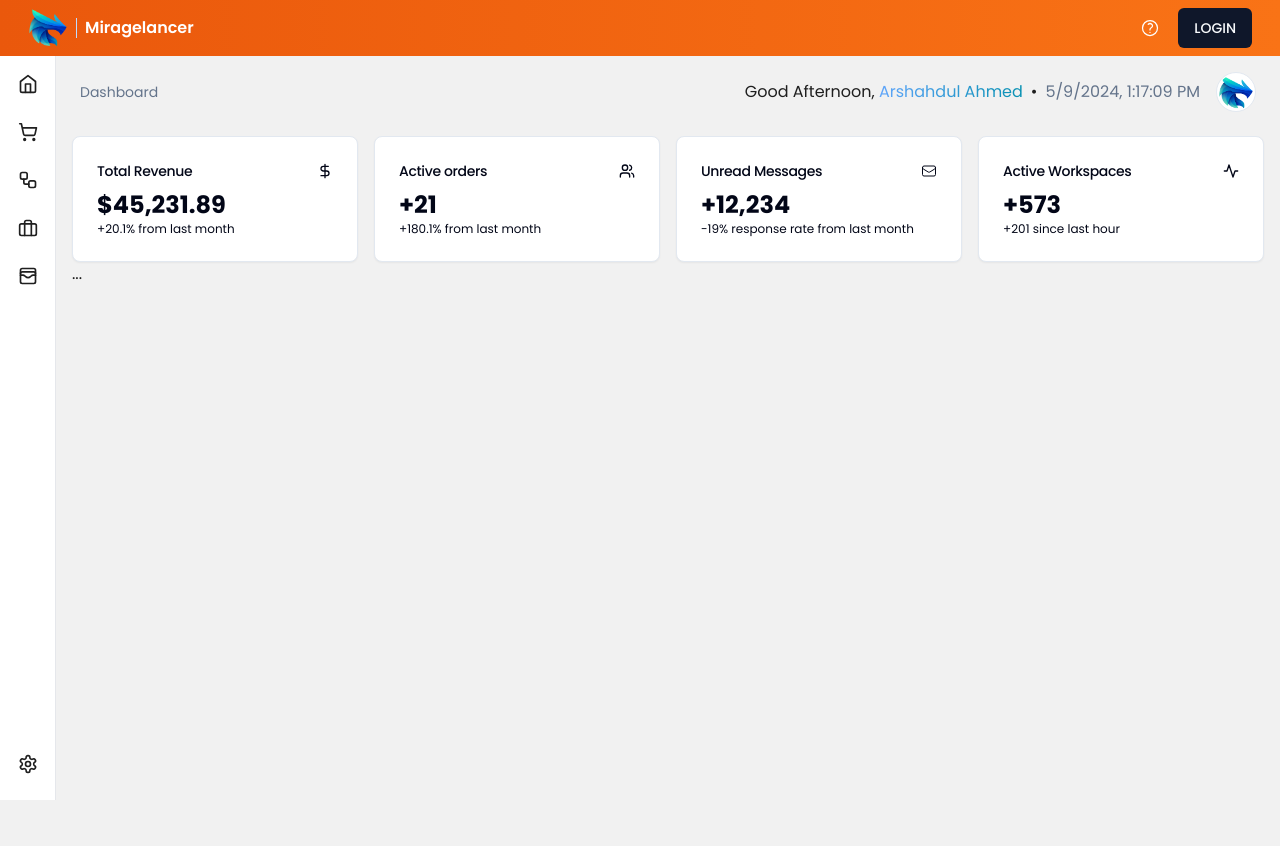
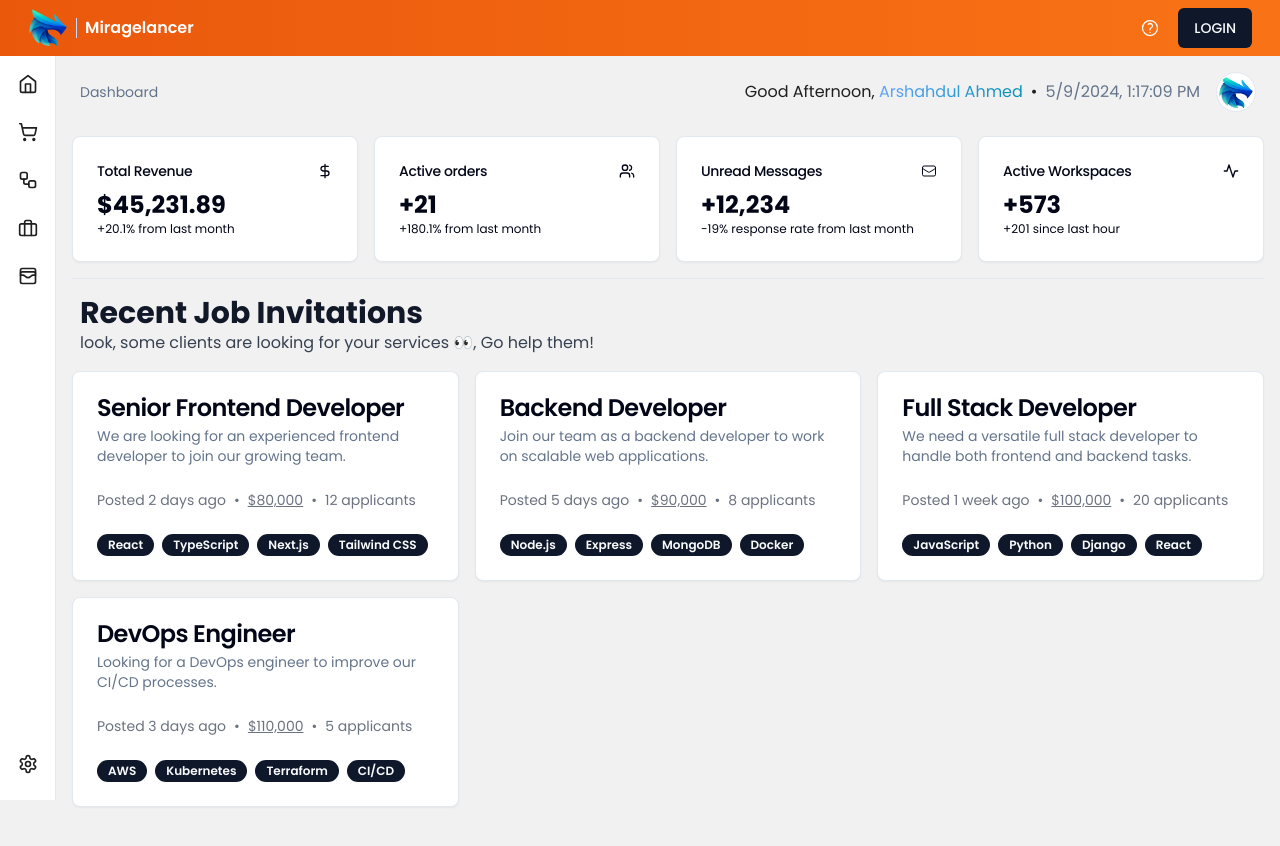
Before and after one commit to Webrizen/miragelancer, a Next.js app in the folder frontend/user/: page /dashboard in a window 1280 px wide. Shown: the top 846 px of the page. Built offline with nearby package versions, Linux system fonts and the light colour scheme.

Commit message:
"Added job listings section to dashboard page with sample data and UI components"

```diff
--- a/frontend/user/src/app/dashboard/page.js
+++ b/frontend/user/src/app/dashboard/page.js
@@ -8,6 +8,48 @@ import {
   CardHeader,
   CardTitle,
 } from "@/components/ui/card";
+import Link from "next/link";
+import { Separator } from "@/components/ui/separator";
+import { Badge } from "@/components/ui/badge";
+
+const jobs = [
+  {
+    title: "Senior Frontend Developer",
+    description:
+      "We are looking for an experienced frontend developer to join our growing team.",
+    posted: "Posted 2 days ago",
+    salary: "$80,000",
+    applicants: "12 applicants",
+    skills: ["React", "TypeScript", "Next.js", "Tailwind CSS"],
+  },
+  {
+    title: "Backend Developer",
+    description:
+      "Join our team as a backend developer to work on scalable web applications.",
+    posted: "Posted 5 days ago",
+    salary: "$90,000",
+    applicants: "8 applicants",
+    skills: ["Node.js", "Express", "MongoDB", "Docker"],
+  },
+  {
+    title: "Full Stack Developer",
+    description:
+      "We need a versatile full stack developer to handle both frontend and backend tasks.",
+    posted: "Posted 1 week ago",
+    salary: "$100,000",
+    applicants: "20 applicants",
+    skills: ["JavaScript", "Python", "Django", "React"],
+  },
+  {
+    title: "DevOps Engineer",
+    description:
+      "Looking for a DevOps engineer to improve our CI/CD processes.",
+    posted: "Posted 3 days ago",
+    salary: "$110,000",
+    applicants: "5 applicants",
+    skills: ["AWS", "Kubernetes", "Terraform", "CI/CD"],
+  },
+];
 
 export default function page() {
   return (
@@ -114,8 +156,42 @@ export default function page() {
           </CardContent>
         </Card>
       </div>
-      <div>
-        ...
+      <Separator className="my-4" />
+      <div className="max-w-2xl text-left mb-4 mx-2">
+        <h1 className="text-3xl font-bold text-gray-900 dark:text-white capitalize">
+          Recent Job Invitations
+        </h1>
+        <p className="text-gray-700 dark:text-gray-300 max-w-xl mx-auto md:mx-0">
+          look, some clients are looking for your services 👀, Go help them!
+        </p>
+      </div>
+      <div className="grid md:grid-cols-3 grid-cols-1 gap-4 items-center">
+        {jobs.map((job, index) => (
+          <Link href="/jobs" asChild key={index}>
+            <Card className="w-full">
+              <CardHeader>
+                <CardTitle>{job.title}</CardTitle>
+                <CardDescription>{job.description}</CardDescription>
+              </CardHeader>
+              <CardContent>
+                <div className="flex justify-start flex-wrap gap-2 whitespace-nowrap items-center text-sm text-gray-500 dark:text-gray-400">
+                  <span>{job.posted}</span>
+                  <span>•</span>
+                  <span className="underline">{job.salary}</span>
+                  <span>•</span>
+                  <span>{job.applicants}</span>
+                </div>
+              </CardContent>
+              <CardFooter>
+                <div className="flex flex-wrap gap-2 text-xs">
+                  {job.skills.map((skill, idx) => (
+                    <Badge key={idx}>{skill}</Badge>
+                  ))}
+                </div>
+              </CardFooter>
+            </Card>
+          </Link>
+        ))}
       </div>
     </>
   );
```
